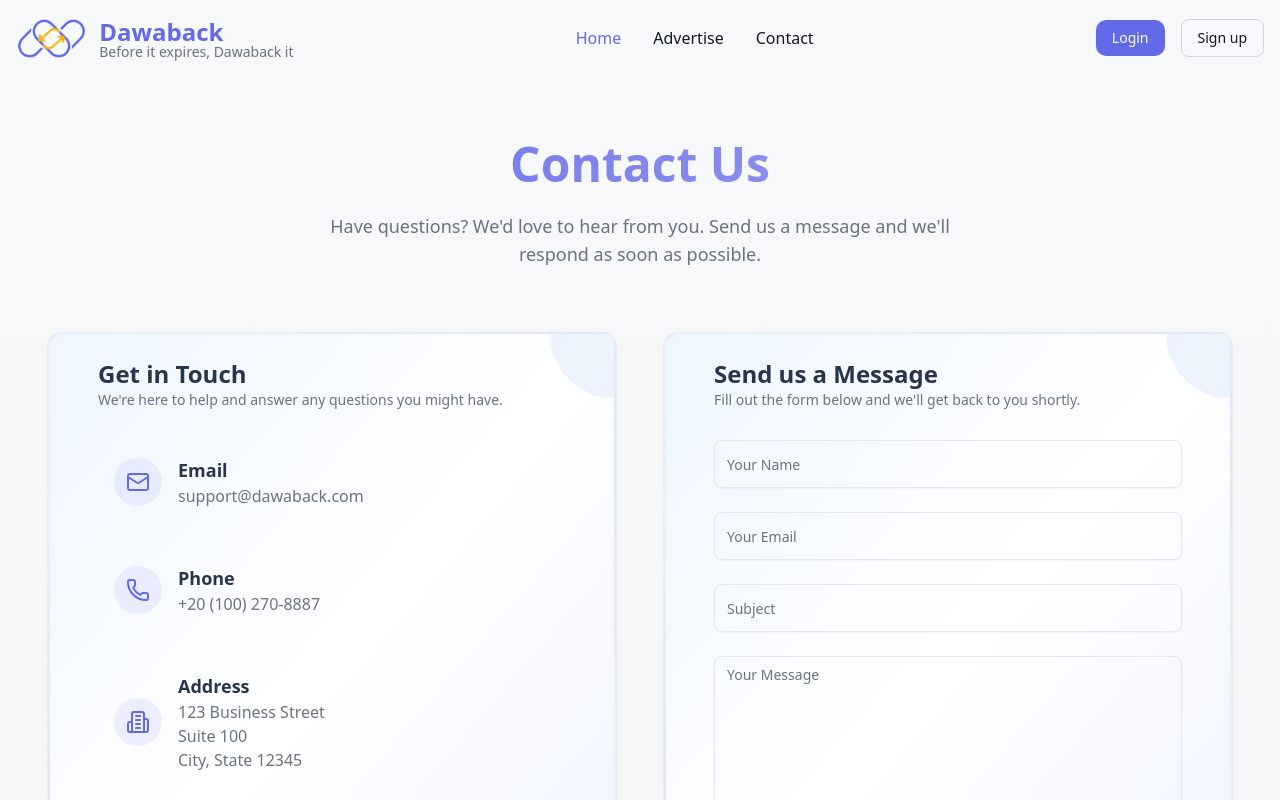
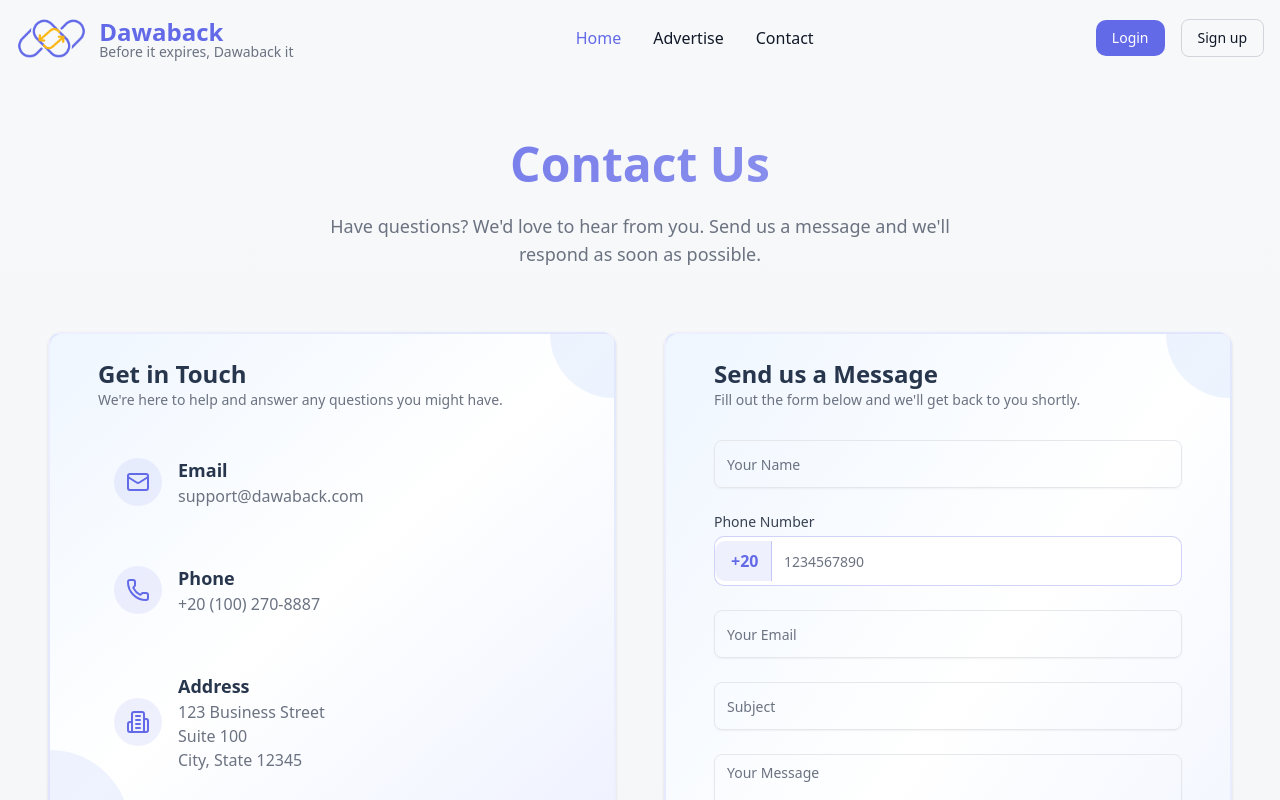
Before and after one commit to iti-graduation-project-medix/frontend, a React (Vite) app: page /contact-us in a window 1280 px wide. Shown: the top 800 px of the page. Built offline with nearby package versions, Linux system fonts and the light colour scheme; no server answers.

Commit message:
handle contact-us page Functionality

```diff
--- a/src/api/contact.js
+++ b/src/api/contact.js
@@ -0,0 +1,5 @@
+import axios from "axios";
+
+const baseURL = "http://localhost:3000";
+
+export const requestContact = (data)=> axios.post(`${baseURL}/api/v1/contact-us`,data);
--- a/src/pages/ContactUs/ContactUs.jsx
+++ b/src/pages/ContactUs/ContactUs.jsx
@@ -14,10 +14,17 @@ import * as Yup from "yup";
 import { toast } from "sonner";
 import { Mail, Phone, MapPin, Send, Clock, Building2 } from "lucide-react";
 import { motion, AnimatePresence } from "framer-motion";
+import { requestContact } from "@/api/contact";
 
 const ContactSchema = Yup.object().shape({
   name: Yup.string().required("Name is required"),
   email: Yup.string().email("Invalid email").required("Email is required"),
+  phone: Yup.string()
+    .matches(
+      /^1[0-9]{9}$/,
+      "Phone number must be 10 digits and start with 1 (e.g., 1002708889)"
+    )
+    .required("Phone number is required"),
   subject: Yup.string().required("Subject is required"),
   message: Yup.string()
     .min(10, "Message must be at least 10 characters")
@@ -53,16 +60,13 @@ const itemAnimation = {
 export default function ContactUs() {
   const handleSubmit = async (values, { setSubmitting, resetForm }) => {
     try {
-      // TODO: Replace with your actual API call
-      // await sendContactForm(values);
-
-      // Simulate API call
-      await new Promise((resolve) => setTimeout(resolve, 1000));
-
+      // Prepend '+20' to the phone number
+      const payload = { ...values, phone: `+20${values.phone}` };
+      await requestContact(payload);
       toast.success("Message sent successfully!");
       resetForm();
     } catch (error) {
-      toast.error(error.message || "Failed to send message");
+      toast.error(error?.response?.data?.message || error.message || "Failed to send message");
     } finally {
       setSubmitting(false);
     }
@@ -109,7 +113,7 @@ export default function ContactUs() {
         >
           {/* Contact Information */}
           <motion.div className="h-full" variants={itemAnimation}>
-            <Card className="border-2 border-primary/10 bg-gradient-to-br from-blue-50 via-white to-indigo-50 relative overflow-hidden hover:border-primary/20 transition-colors p-6 h-full">
+            <Card className="border-2 border-primary/10 bg-gradient-to-br from-blue-50 via-white to-indigo-50 relative overflow-hidden hover:border-primary/20 transition-colors p-6 h-full min-h-[400px] lg:h-[500px]">
               <div className="absolute top-0 right-0 w-32 h-32 bg-blue-100 rounded-full -mr-16 -mt-16 opacity-50"></div>
               <div className="absolute bottom-0 left-0 w-40 h-40 bg-indigo-100 rounded-full -ml-20 -mb-20 opacity-50"></div>
               <CardHeader>
@@ -230,6 +234,7 @@ export default function ContactUs() {
                   initialValues={{
                     name: "",
                     email: "",
+                    phone: "",
                     subject: "",
                     message: "",
                   }}
@@ -260,6 +265,52 @@ export default function ContactUs() {
                               className="text-sm text-red-500"
                             >
                               {errors.name}
+                            </motion.div>
+                          )}
+                        </AnimatePresence>
+                      </motion.div>
+
+                      <motion.div
+                        className="space-y-2"
+                        initial={{ opacity: 0, y: 20 }}
+                        animate={{ opacity: 1, y: 0 }}
+                        transition={{ duration: 0.5, delay: 0.85 }}
+                      >
+                        <label htmlFor="phone" className="block text-sm font-medium text-gray-700 mb-1">
+                          Phone Number
+                        </label>
+                        <div
+                          className="flex items-center group border border-primary/30 rounded-lg transition-all duration-200 bg-white focus-within:ring-2 focus-within:ring-primary/50 focus-within:border-primary"
+                        >
+                          <span
+                            className="px-4 py-2 bg-primary/10 border-r border-primary/30 rounded-l-lg text-primary font-semibold text-base transition-colors duration-200 group-focus-within:bg-primary/20 group-hover:bg-primary/20 select-none"
+                            style={{ minWidth: '56px', textAlign: 'center' }}
+                          >
+                            +20
+                          </span>
+                          <Field
+                            as={Input}
+                            id="phone"
+                            name="phone"
+                            placeholder="1234567890"
+                            disabled={isSubmitting}
+                            className="h-12 rounded-l-none rounded-r-lg border-0 focus:ring-0 focus:border-0 text-base shadow-none"
+                            maxLength={10}
+                            pattern="1[0-9]{9}"
+                            inputMode="numeric"
+                            autoComplete="tel"
+                            aria-label="Egyptian phone number, 10 digits after +20"
+                          />
+                        </div>
+                        <AnimatePresence>
+                          {errors.phone && touched.phone && (
+                            <motion.div
+                              initial={{ opacity: 0, y: -10 }}
+                              animate={{ opacity: 1, y: 0 }}
+                              exit={{ opacity: 0, y: -10 }}
+                              className="text-sm text-red-500"
+                            >
+                              {errors.phone}
                             </motion.div>
                           )}
                         </AnimatePresence>
@@ -362,7 +413,6 @@ export default function ContactUs() {
                           {isSubmitting ? (
                             <motion.div
                               className="flex items-center gap-2"
-                              animate={{ rotate: 360 }}
                               transition={{
                                 duration: 1,
                                 repeat: Infinity,
```
